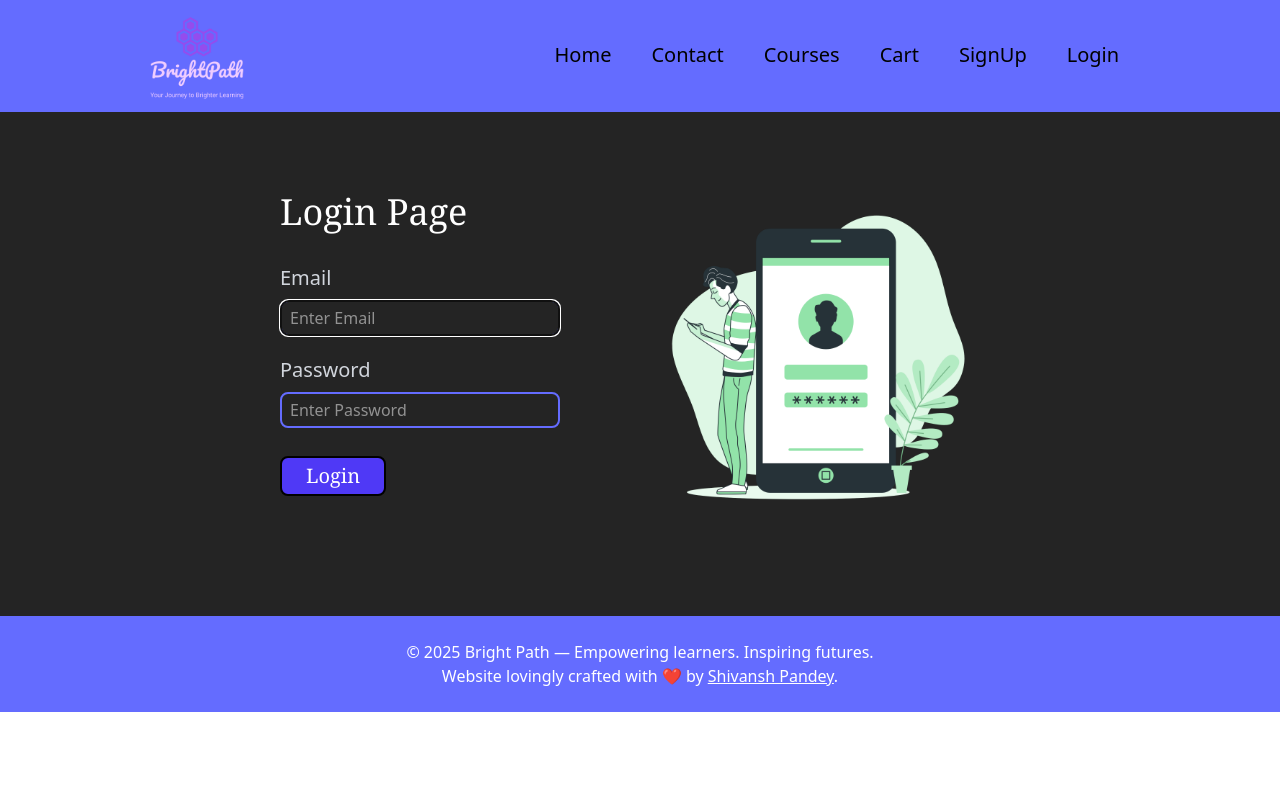
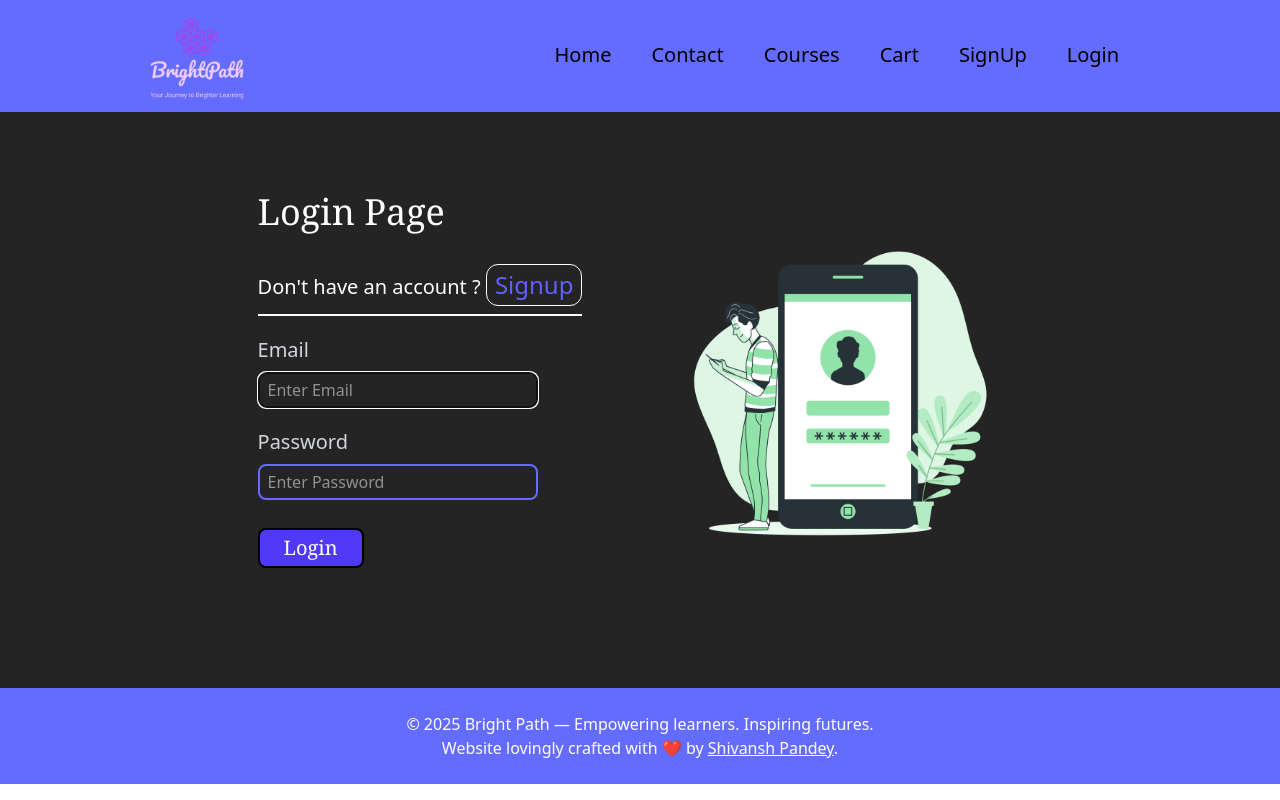
Before and after one commit to Shivansh-Pandey-4/course-selling-app, a React (Vite) app in the folder frontend/: page /login in a window 1280 px wide. Built offline with nearby package versions, Linux system fonts and the light colour scheme.

Commit message:
add already signup & login button

```diff
--- a/frontend/src/components/user/Login.jsx
+++ b/frontend/src/components/user/Login.jsx
@@ -1,6 +1,6 @@
 import { useState , useEffect } from "react";
 import { toast } from "react-toastify";
-import { useNavigate } from "react-router-dom";
+import { useNavigate , Link } from "react-router-dom";
 import useUserIsLoggedIn from "../../hooks/useIsUserLoggedIn";
 
 
@@ -60,6 +60,8 @@ const Login = ()=>{
             <form onSubmit={handleForm} className="flex justify-center items-center ">
                <div className="mr-20 pt-20 ">
                     <h1 className="text-4xl mb-8 text-white font-serif">Login Page</h1>
+                      <span className="text-white text-xl">Don't have an account ? <Link to={"/signup"}> <button className="text-2xl cursor-pointer border-white text-indigo-500 border px-2 py-1 rounded-xl hover:bg-white hover:text-black"> Signup</button></Link></span>
+                    <div className="border-t-2 border-white my-2"></div>
 
                      <div className="my-5">
                          <label className="text-xl text-gray-300 " htmlFor="email">Email</label> <br />
@@ -74,6 +76,7 @@ const Login = ()=>{
                      </div>
 
                      <button className="border-2 px-6 rounded-lg py-1 mt-2 bg-indigo-600 text-white border-black font-serif hover:bg-indigo-700 cursor-pointer mb-30 text-xl">Login</button>
+
                </div>
                <div >
                   <img className="w-90" src="/Mobile login-bro.png" alt="login-image" />
--- a/frontend/src/components/user/SignUp.jsx
+++ b/frontend/src/components/user/SignUp.jsx
@@ -1,6 +1,6 @@
 import { useState, useEffect } from "react";
 import { toast } from "react-toastify";
-import  {useNavigate} from "react-router-dom";
+import  {useNavigate , Link} from "react-router-dom";
 
 
 const Signup = ()=>{
@@ -54,6 +54,11 @@ const Signup = ()=>{
             <form onSubmit={handleForm} className="flex justify-center items-center ">
                <div className="mr-20 pt-20">
                     <h1 className="text-4xl mb-8 text-white font-serif">Signup Page</h1>
+
+                     <span className="text-white text-xl">Already have an account ? <Link to={"/login"}> <button className="text-2xl cursor-pointer border-white text-indigo-500 border px-2 py-1 rounded-xl hover:bg-white hover:text-black"> Login</button></Link>
+                     </span>
+                    <div className="border-t-2 border-white my-2"></div>
+
                      <div className="my-5">
                          <label className="text-xl text-gray-300 " htmlFor="username">Username</label> <br />
                           <input required autoFocus className="border-2 border-[#646cff] text-white px-2 mt-2 py-1 w-70 rounded-lg" type="text" id="username" placeholder="Enter Username" value={username} onChange={(event)=>{setUsername(event.target.value)}} />
```
